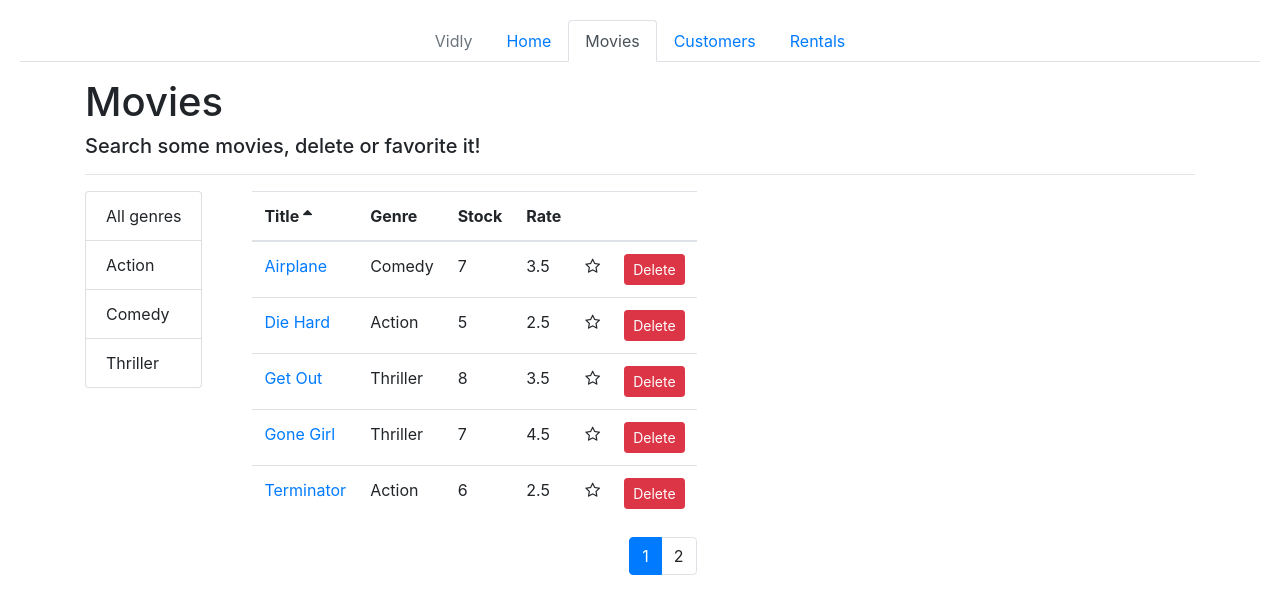
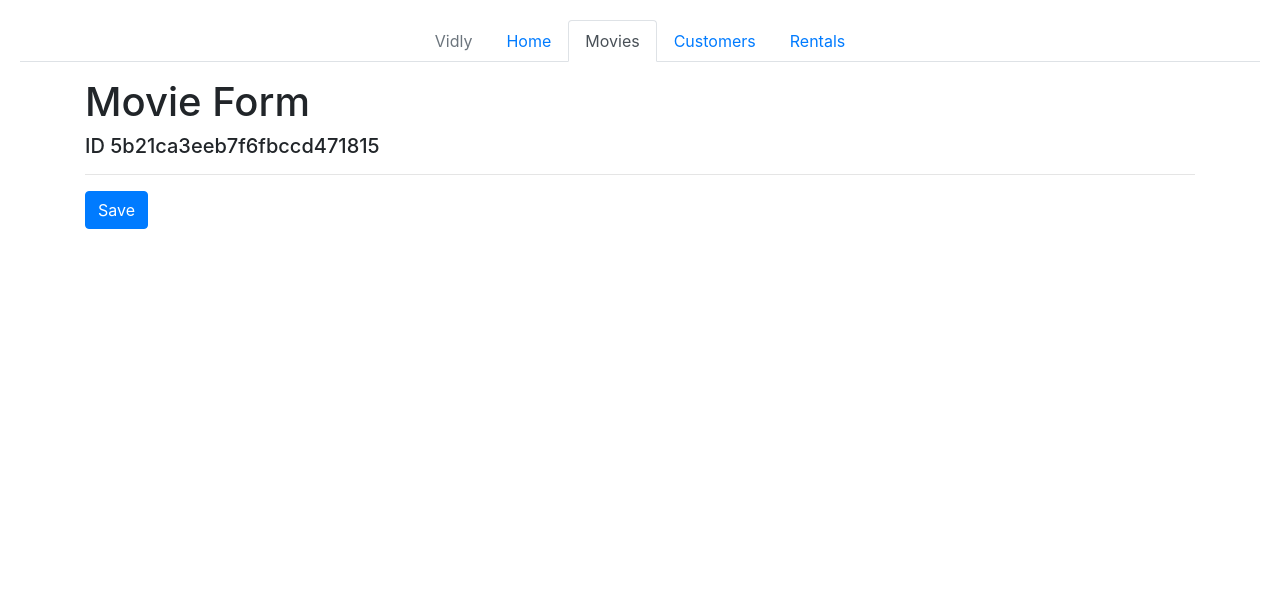
Before and after one commit to Andrade-Bruno/react-vidly, a React (Create React App) app: page /movies/5b21ca3eeb7f6fbccd471815 in a window 1280 px wide. Shown: the top 614 px of the page. Built offline with nearby package versions, Linux system fonts and the light colour scheme.

Commit message:
feature: movie form

```diff
--- a/src/App.js
+++ b/src/App.js
@@ -7,7 +7,7 @@ import Home from './components/home/home';
 import Movies from './components/movies/movies';
 import NotFound from './components/notFound';
 import Rentals from './components/rentals/rentals';
-import MovieVisualizer from './components/movies/movieVisualizer';
+import MovieForm from './components/movies/movieForm';
 
 class App extends Component {
   render() {
@@ -16,18 +16,18 @@ class App extends Component {
       <NavBar />
       <div>
       <Switch>
-        <Route path='/home' component={Home}/>
+        <Route path='/home/' exact component={Home}/>
 
-        <Route path='/movies' component={Movies}/>
+        <Route path='/movies/' exact component={Movies}/>
+        <Route path='/movies/:id' exact component={MovieForm}/>
 
-        <Route path='/movieVisualizer' component={MovieVisualizer}/>
-        <Route path='/customers' component={Customers}/>
+        <Route path='/customers/' exact component={Customers}/>
 
-        <Route path='/rentals' component={Rentals}/>
+        <Route path='/rentals/' exact component={Rentals}/>
 
-        <Route path='/not-found' component={NotFound}/>
-        <Redirect path='/' exact to='/home'/>
-        <Redirect to='/not-found' />
+        <Route path='/not-found/' component={NotFound}/>
+        <Redirect from='/' exact to='/home/'/>
+        <Redirect to='/not-found/' />
       </Switch>
       </div>
     </React.Fragment>
--- a/src/components/commom/navbar.jsx
+++ b/src/components/commom/navbar.jsx
@@ -9,22 +9,22 @@ const NavBar = () => {
 					<a className='nav-link disabled'>Vidly</a>
 				</li>
 				<li className='nav-item'>
-					<NavLink className='nav-link' to='/home'>
+					<NavLink className='nav-link' to='/home/'>
 						Home
 					</NavLink>
 				</li>
 				<li className='nav-item'>
-					<NavLink className='nav-link' to='/movies'>
+					<NavLink className='nav-link' to='/movies/'>
 						Movies
 					</NavLink>
 				</li>
 				<li className='nav-item'>
-					<NavLink className='nav-link' to='/customers'>
+					<NavLink className='nav-link' to='/customers/'>
 						Customers
 					</NavLink>
 				</li>
 				<li className='nav-item'>
-					<NavLink className='nav-link' to='/rentals'>
+					<NavLink className='nav-link' to='/rentals/'>
 						Rentals
 					</NavLink>
 				</li>
--- a/src/components/commom/table.jsx
+++ b/src/components/commom/table.jsx
@@ -4,12 +4,12 @@ import TableHeader from "./tableHeader";
 import TableBody from "./tableBody";
 
 const Table = (props) => {
-	const { data, columns, linkHref, sortColumn, onSort } = props;
+	const { data, columns, sortColumn, onSort } = props;
 
 	return (
 		<table className='table'>
 			<TableHeader columns={columns} sortColumn={sortColumn} onSort={onSort} />
-			<TableBody columns={columns} data={data} linkHref={linkHref} />
+			<TableBody columns={columns} data={data} />
 		</table>
 	);
 };
--- a/src/components/commom/tableBody.jsx
+++ b/src/components/commom/tableBody.jsx
@@ -1,10 +1,9 @@
 import React, { Component } from "react";
-import { Link } from "react-router-dom";
 import _ from "lodash";
 
 class TableBody extends Component {
 	render() {
-		const { data, columns, linkHref } = this.props;
+		const { data, columns } = this.props;
 
 		return (
 			<tbody>
@@ -12,7 +11,7 @@ class TableBody extends Component {
 					<tr key={data._id}>
 						{columns.map((column) => (
 							<td key={this.createKey(data, column)}>
-								{this.renderCell(data, column, linkHref)}
+								{this.renderCell(data, column)}
 							</td>
 						))}
 					</tr>
@@ -21,22 +20,14 @@ class TableBody extends Component {
 		);
 	}
 
-	renderCell = (data, column, linkHref) => {
-		const queryStringHref = linkHref + data._id;
+	renderCell = (data, column) => {
+		if (column.content) return column.content(data);
 
-		if (column.content) {
-			return column.content(data);
-		} else {
-			return column.path === "title" ? (
-				<Link to={queryStringHref}>{_.get(data, column.path)}</Link>
-			) : (
-				_.get(data, column.path)
-			);
-		}
+		return _.get(data, column.path);
 	};
 
-	createKey = (i, c) => {
-		return i._id + (c.path || c.key);
+	createKey = (data, column) => {
+		return data._id + (column.path || column.key);
 	};
 }
 
--- /dev/null
+++ b/src/components/movies/movieForm.jsx
@@ -0,0 +1,20 @@
+import React from "react";
+
+const MovieForm = ({ match, history }) => {
+	return (
+		<React.Fragment>
+			<div className='container'>
+				<h1> Movie Form </h1>
+				<h5> ID {match.params.id} </h5>
+				<hr></hr>
+				<button
+					className='btn btn-primary'
+					onClick={() => history.push("/movies/")}>
+					Save
+				</button>
+			</div>
+		</React.Fragment>
+	);
+};
+
+export default MovieForm;
--- a/src/components/movies/movieVisualizer.jsx
+++ /dev/null
@@ -1,15 +0,0 @@
-import React, { Component } from "react";
-
-class MovieVisualizer extends Component {
-	render() {
-		return (
-			<React.Fragment>
-				<div className='container'>
-					<h1> Movie Form </h1>
-				</div>
-			</React.Fragment>
-		);
-	}
-}
-
-export default MovieVisualizer;
--- a/src/components/movies/movies.jsx
+++ b/src/components/movies/movies.jsx
@@ -41,7 +41,7 @@ class Movies extends Component {
 							display: "flex",
 							flexDirection: "row",
 							alignItems: "flex-start",
-							justifyContent: "flex-start",
+							justifyContent: "space-between",
 							gap: "50px",
 						}}>
 						<div>
@@ -58,6 +58,7 @@ class Movies extends Component {
 								alignItems: "flex-end",
 								justifyContent: "space-between",
 								height: "100%",
+								width: "100%",
 							}}>
 							<MoviesTable
 								data={movies}
--- a/src/components/movies/moviesTable.jsx
+++ b/src/components/movies/moviesTable.jsx
@@ -1,11 +1,17 @@
 import React, { Component } from "react";
+import { Link } from "react-router-dom";
 
 import Table from "../commom/table";
 import Favorite from "./favorite";
 
 class MoviesTable extends Component {
 	columns = [
-		{ path: "title", label: "Title" },
+		{
+			path: "title",
+			content: (movie) => (
+				<Link to={`/movies/${movie._id}`}>{movie.title}</Link>
+			),
+		},
 		{ path: "genre.name", label: "Genre" },
 		{ path: "numberInStock", label: "Stock" },
 		{ path: "dailyRentalRate", label: "Rate" },
@@ -37,7 +43,6 @@ class MoviesTable extends Component {
 			<Table
 				columns={this.columns}
 				data={data}
-				linkHref={"movieVisualizer?"}
 				sortColumn={sortColumn}
 				onSort={onSort}
 			/>
```
